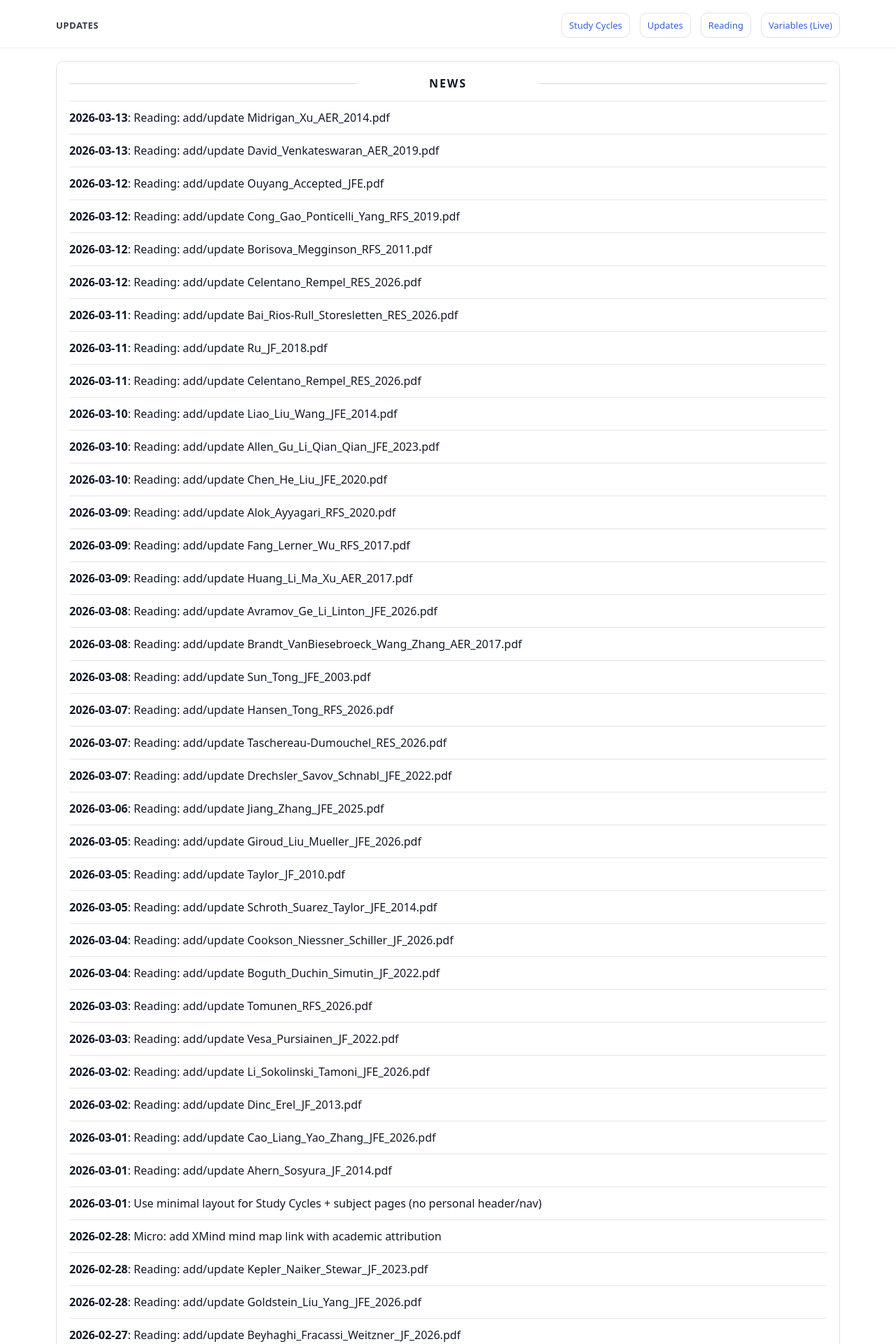
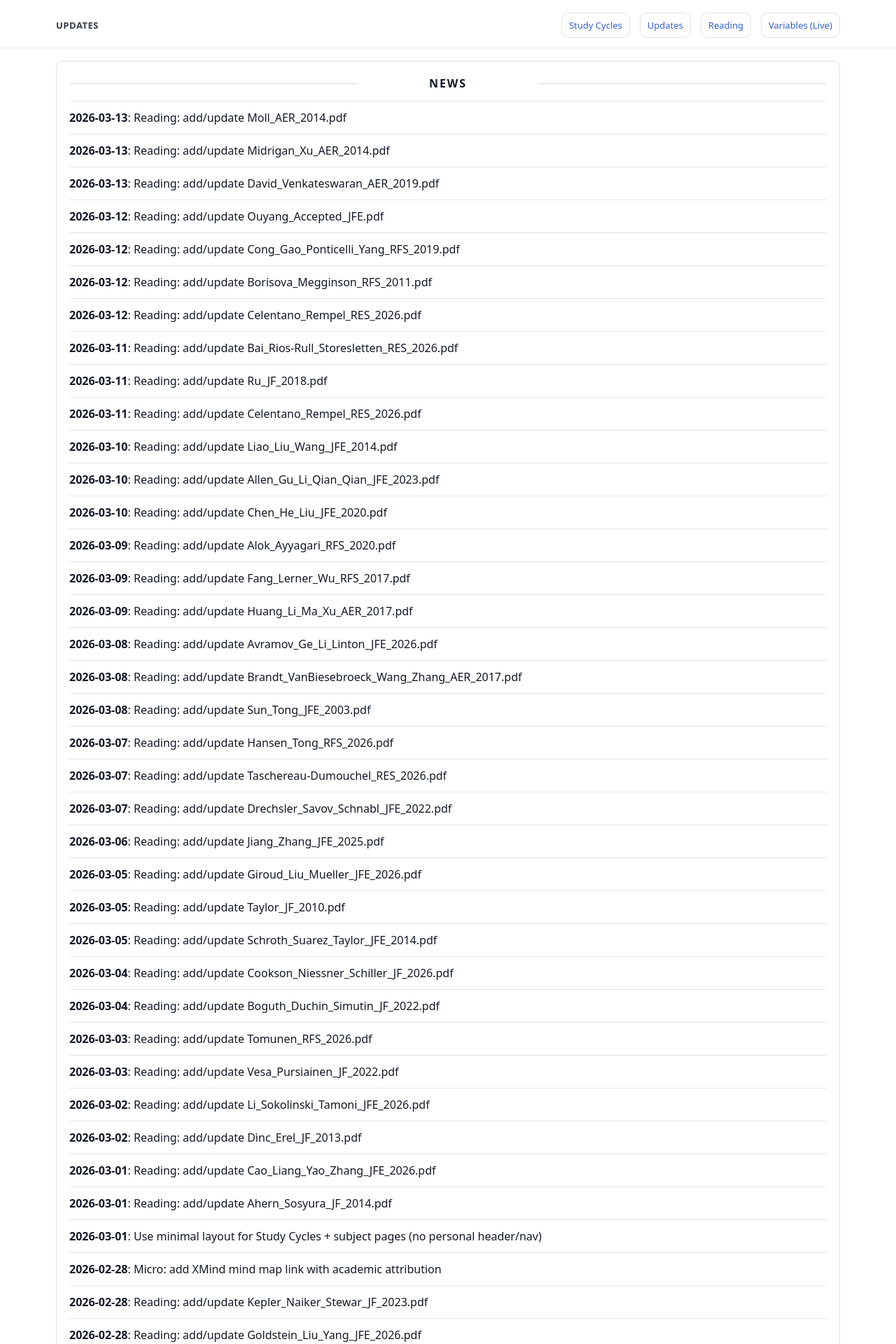
Before and after one commit to yaxinzn/study-archive, a Jekyll site: the page built from updates/index.md, in a window 1280 px wide. Shown: the top 1920 px of the page at 70% size. Built offline with Jekyll 4.4.1, drawn with Linux system fonts in a browser that asks for light colours; some of the changed text lies outside the part shown.

Commit message:
chore: update NEWS feed

```diff
--- a/_data/news.yml
+++ b/_data/news.yml
@@ -1,4 +1,7 @@
 # Auto-generated update history (sorted newest -> oldest). Do not edit manually.
+- ts: "1773401627"
+  date: "2026-03-13"
+  title: "Reading: add/update Moll_AER_2014.pdf"
 - ts: "1773400961"
   date: "2026-03-13"
   title: "Reading: add/update Midrigan_Xu_AER_2014.pdf"
```
